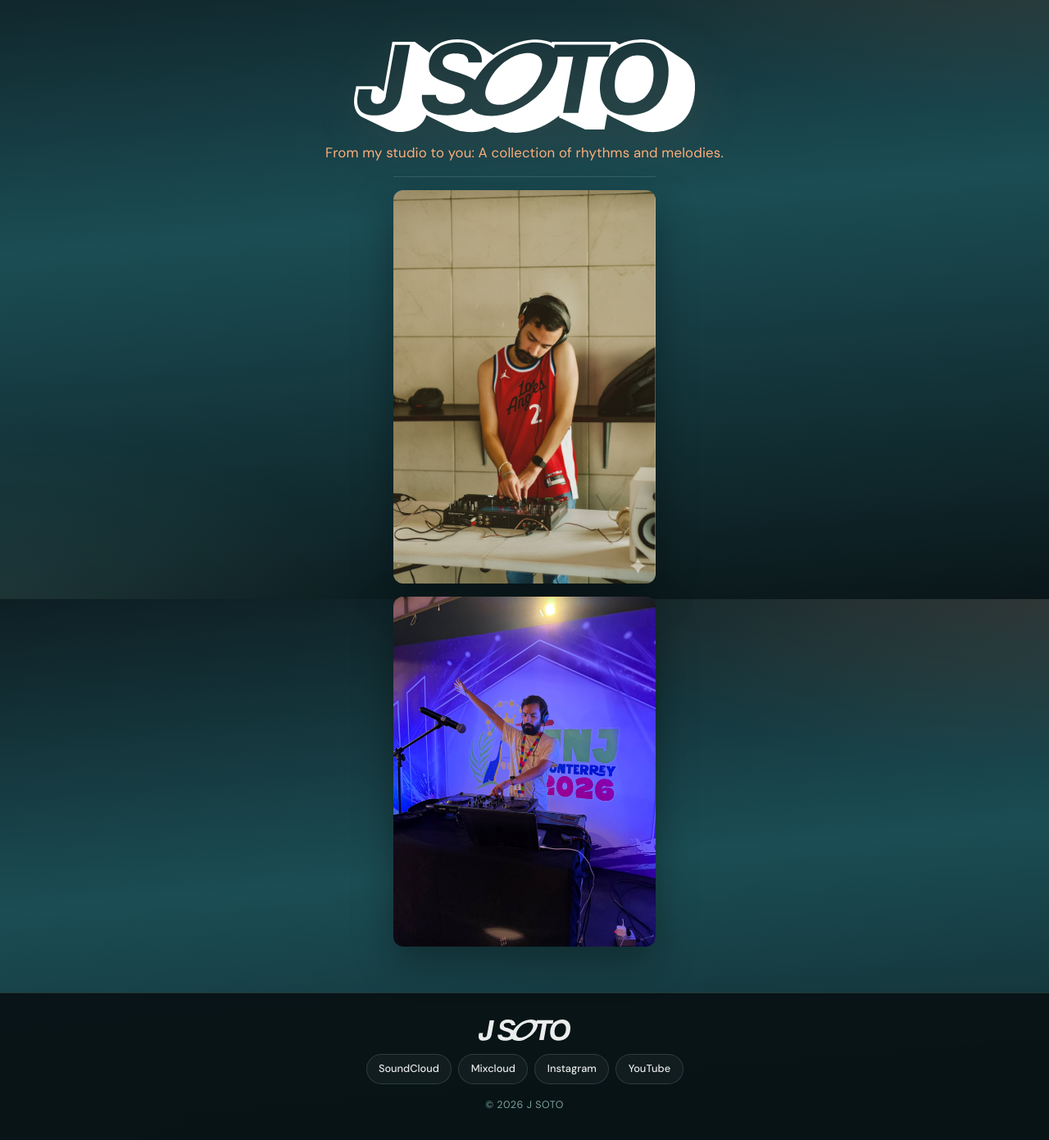
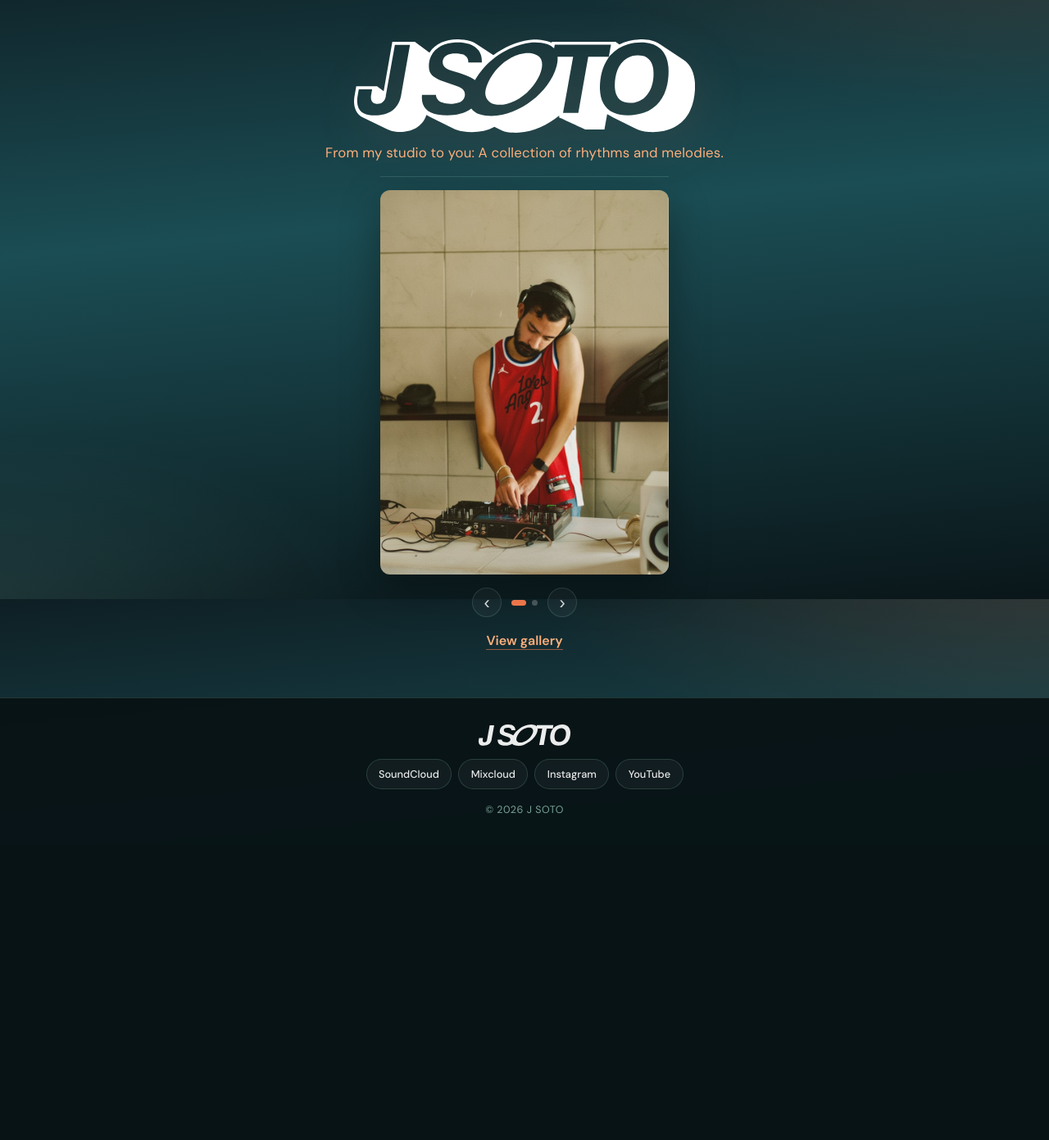
Before and after one commit to chsoto97/jsoto, a Django app: page / in a window 1280 px wide. Shown: the part 69-1460 px from the top of the page at 82% size. After the commit the page ends 1062 px from the top, so only its background shows below. Run offline with Django 5.2, Linux system fonts and the light colour scheme.

Commit message:
Add home photo slideshow and include portraits in gallery

```diff
--- a/pages/views.py
+++ b/pages/views.py
@@ -96,8 +96,8 @@ def music(request):
 
 
 def photos(request):
-    landscape, _portrait = _split_landscape_portrait()
-    gallery_images = [n for n in landscape if not _is_home_only_filename(n)]
+    # All gallery images except those forced home-only (e.g. IMG_5590.JPG).
+    gallery_images = [n for n in _gallery_filenames() if not _is_home_only_filename(n)]
     return render(
         request,
         "pages/photos.html",
--- a/static/css/style.css
+++ b/static/css/style.css
@@ -200,49 +200,121 @@ a {
   letter-spacing: 0.01em;
 }
 
-.landing-gallery {
+.home-slideshow {
   width: 100%;
-  max-width: min(20rem, 100%);
+  max-width: min(22rem, 100%);
   margin: 0;
   padding-top: var(--space-4);
   border-top: 1px solid var(--border);
 }
 
-.landing-gallery-grid {
-  display: flex;
-  flex-direction: column;
-  align-items: center;
-  gap: var(--space-4);
-}
-
-.landing-gallery-item {
-  display: block;
+.home-slideshow__viewport {
+  position: relative;
   width: 100%;
+  aspect-ratio: 3 / 4;
   border-radius: var(--radius-md);
   overflow: hidden;
   background: var(--surface);
   box-shadow:
     0 16px 48px rgba(0, 0, 0, 0.35),
     inset 0 1px 0 rgba(255, 255, 255, 0.06);
-  line-height: 0;
-  transition: transform 0.25s ease, box-shadow 0.25s ease;
 }
 
-.landing-gallery-item:hover {
-  transform: translateY(-2px);
-  box-shadow:
-    0 20px 56px rgba(0, 0, 0, 0.42),
-    0 0 0 1px rgba(163, 217, 201, 0.15);
+.home-slideshow__slide {
+  position: absolute;
+  inset: 0;
+  margin: 0;
+  opacity: 0;
+  visibility: hidden;
+  transition: opacity 0.7s ease;
+  pointer-events: none;
 }
 
-.landing-gallery-item:focus-visible {
-  outline: 2px solid var(--seafoam);
-  outline-offset: 3px;
+.home-slideshow__slide.is-active {
+  opacity: 1;
+  visibility: visible;
+  pointer-events: auto;
 }
 
-.landing-gallery-item img {
+.home-slideshow__slide img {
   display: block;
   width: 100%;
+  height: 100%;
+  object-fit: cover;
+}
+
+.home-slideshow__controls {
+  display: flex;
+  align-items: center;
+  justify-content: center;
+  gap: var(--space-3);
+  margin-top: var(--space-4);
+}
+
+.home-slideshow__btn {
+  display: inline-flex;
+  align-items: center;
+  justify-content: center;
+  width: 2.25rem;
+  height: 2.25rem;
+  padding: 0;
+  border: 1px solid var(--border);
+  border-radius: var(--radius-full);
+  background: var(--surface);
+  color: var(--text);
+  font-size: 1.35rem;
+  line-height: 1;
+  cursor: pointer;
+  transition: background 0.2s ease, border-color 0.2s ease, color 0.2s ease;
+}
+
+.home-slideshow__btn:hover {
+  background: var(--surface-hover);
+  border-color: var(--border-strong);
+  color: var(--seafoam);
+}
+
+.home-slideshow__btn:focus-visible {
+  outline: 2px solid var(--seafoam);
+  outline-offset: 2px;
+}
+
+.home-slideshow__dots {
+  display: flex;
+  align-items: center;
+  gap: 0.45rem;
+}
+
+.home-slideshow__dot {
+  width: 0.45rem;
+  height: 0.45rem;
+  padding: 0;
+  border: 0;
+  border-radius: 999px;
+  background: rgba(232, 232, 232, 0.28);
+  cursor: pointer;
+  transition: transform 0.2s ease, background 0.2s ease, width 0.2s ease;
+}
+
+.home-slideshow__dot.is-active {
+  width: 1.1rem;
+  background: var(--coral);
+}
+
+.home-slideshow__dot:focus-visible {
+  outline: 2px solid var(--seafoam);
+  outline-offset: 2px;
+}
+
+.home-slideshow__link {
+  margin: var(--space-4) 0 0;
+  text-align: center;
+}
+
+@media (prefers-reduced-motion: reduce) {
+  .home-slideshow__slide {
+    transition: none;
+  }
 }
 
 /* —— Inner pages —— */
--- a/templates/base.html
+++ b/templates/base.html
@@ -69,5 +69,6 @@
       <p class="footer-copy">&copy; {% now "Y" %} {{ project_name }}</p>
     </div>
   </footer>
+  {% block extra_js %}{% endblock %}
 </body>
 </html>
--- a/templates/pages/home.html
+++ b/templates/pages/home.html
@@ -16,17 +16,58 @@
     <p class="landing-tagline">{{ landing_tagline }}</p>
   </div>
   {% if gallery_preview %}
-  <div class="landing-gallery" aria-label="Portrait photos">
-    <div class="landing-gallery-grid">
+  <div
+    class="home-slideshow"
+    data-slideshow
+    data-interval="4500"
+    aria-roledescription="carousel"
+    aria-label="Photo slideshow">
+    <div class="home-slideshow__viewport">
       {% for name in gallery_preview %}
       {% with 'gallery/'|add:name as rel %}
-      <a class="landing-gallery-item" href="{% url 'photos' %}">
-        <img src="{% static rel %}" alt="" loading="lazy" decoding="async" width="800" height="1200">
-      </a>
+      <figure
+        class="home-slideshow__slide{% if forloop.first %} is-active{% endif %}"
+        data-slide
+        {% if not forloop.first %}aria-hidden="true"{% endif %}>
+        <img
+          src="{% static rel %}"
+          alt=""
+          {% if forloop.first %}fetchpriority="high"{% else %}loading="lazy"{% endif %}
+          decoding="async"
+          width="800"
+          height="1200">
+      </figure>
       {% endwith %}
       {% endfor %}
     </div>
+    {% if gallery_preview|length > 1 %}
+    <div class="home-slideshow__controls">
+      <button type="button" class="home-slideshow__btn" data-slideshow-prev aria-label="Previous photo">
+        <span aria-hidden="true">‹</span>
+      </button>
+      <div class="home-slideshow__dots" role="tablist" aria-label="Slides">
+        {% for name in gallery_preview %}
+        <button
+          type="button"
+          class="home-slideshow__dot{% if forloop.first %} is-active{% endif %}"
+          data-slideshow-dot
+          aria-label="Show photo {{ forloop.counter }}"
+          {% if forloop.first %}aria-current="true"{% endif %}></button>
+        {% endfor %}
+      </div>
+      <button type="button" class="home-slideshow__btn" data-slideshow-next aria-label="Next photo">
+        <span aria-hidden="true">›</span>
+      </button>
+    </div>
+    {% endif %}
+    <p class="home-slideshow__link">
+      <a class="link-accent" href="{% url 'photos' %}">View gallery</a>
+    </p>
   </div>
   {% endif %}
 </section>
 {% endblock %}
+
+{% block extra_js %}
+<script src="{% static 'js/home-slideshow.js' %}" defer></script>
+{% endblock %}
```
Also changed, not shown: static/js/home-slideshow.js (added, +74 -0 lines).
